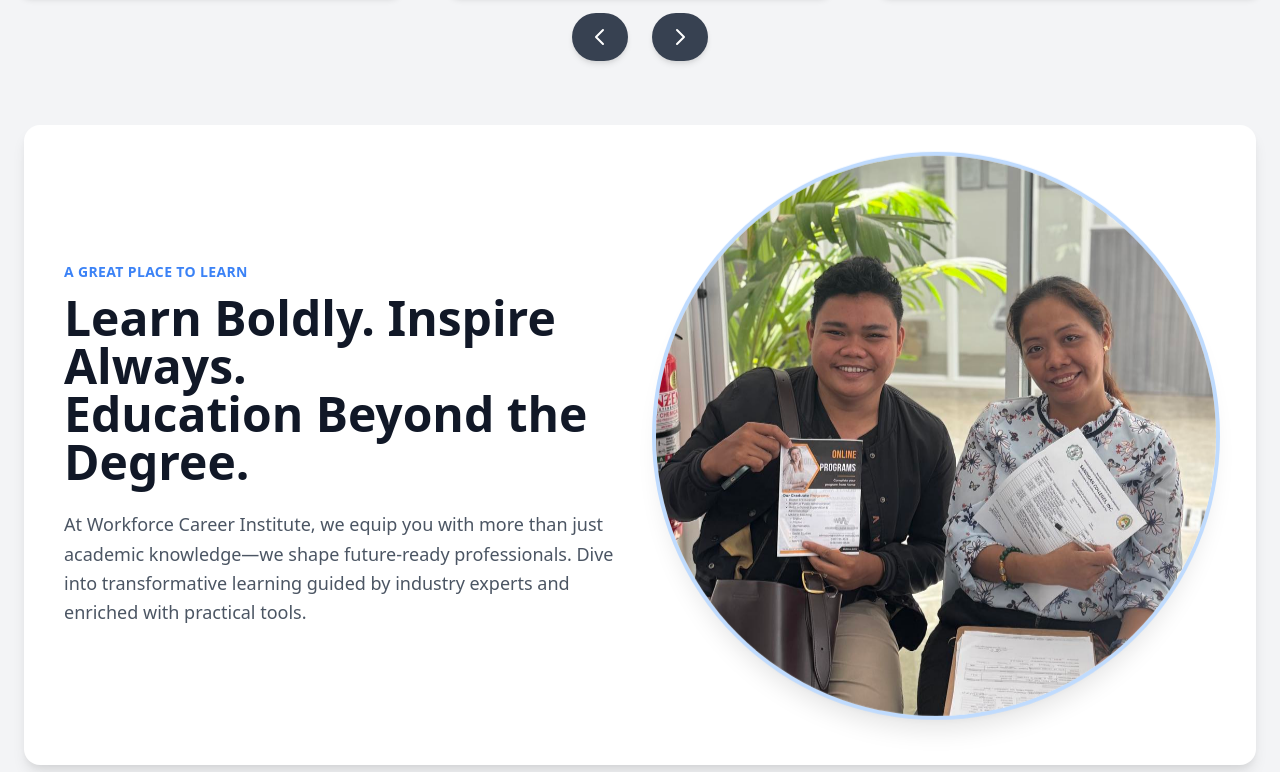
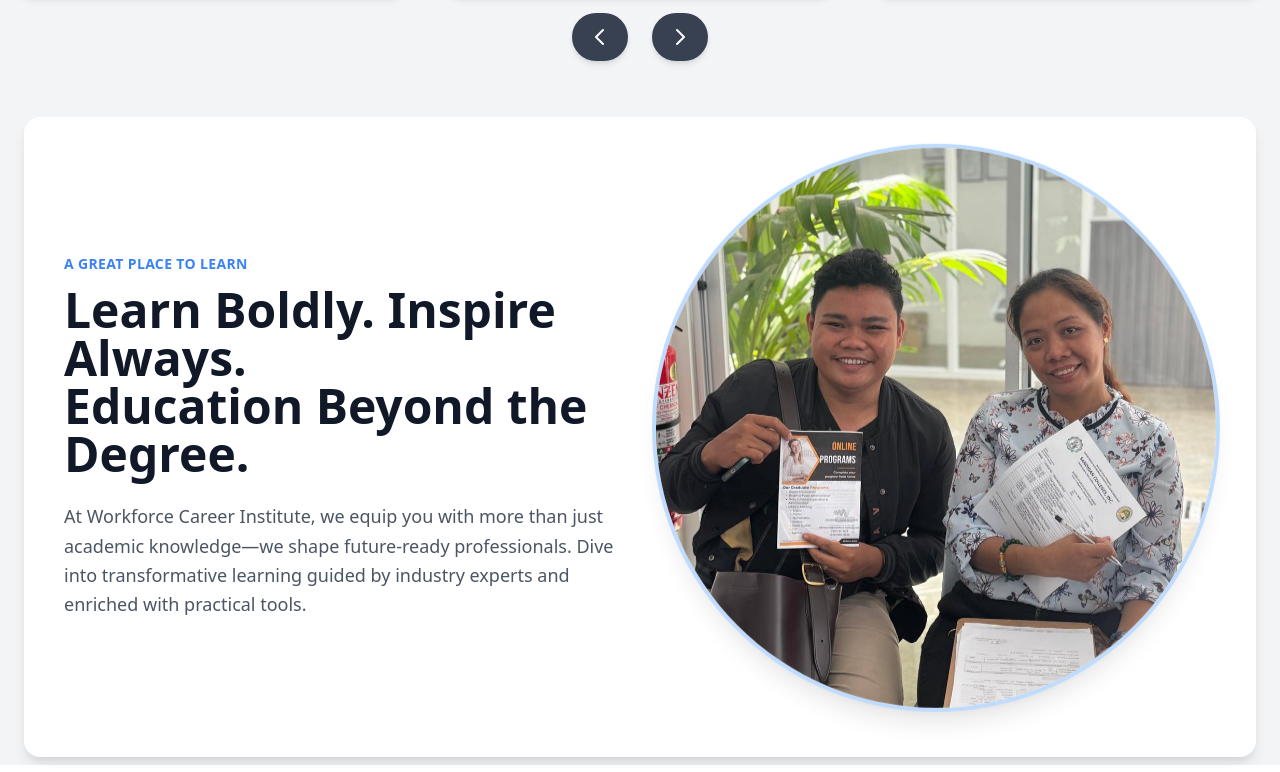
Before and after one commit to Echizen593/Workforce, a plain HTML site: page index.html in a window 1280 px wide. Shown: the part 1328-2100 px from the top of the page. Drawn offline with nearby package versions, Linux system fonts and the light colour scheme.

Commit message:
Update index.html

```diff
--- a/index.html
+++ b/index.html
@@ -340,7 +340,7 @@
   updateCarousel();
 </script>
 
-<section class="bg-gray-100 py-4">
+<section class="bg-gray-100 py-2">
   <div class="container mx-auto px-6">
     <div class="bg-white p-10 rounded-2xl shadow-lg">
 
```
